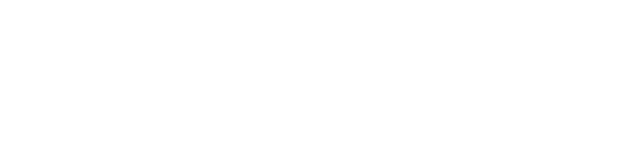
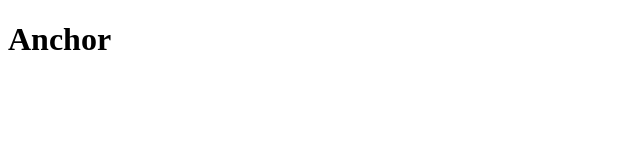
Before and after one commit to rajesht738/testCpanel, a plain HTML site: page index.html in a window 1280 px wide. Shown: the whole page, without its empty margins (0-640 px from the left). Drawn offline with Linux system fonts and the light colour scheme.

Commit message:
first commit

```diff
--- a/index.html
+++ b/index.html
@@ -7,6 +7,6 @@
     <title>Document</title>
 </head>
 <body>
-
+    <h1>Anchor</h1>
 </body>
 </html>
```
